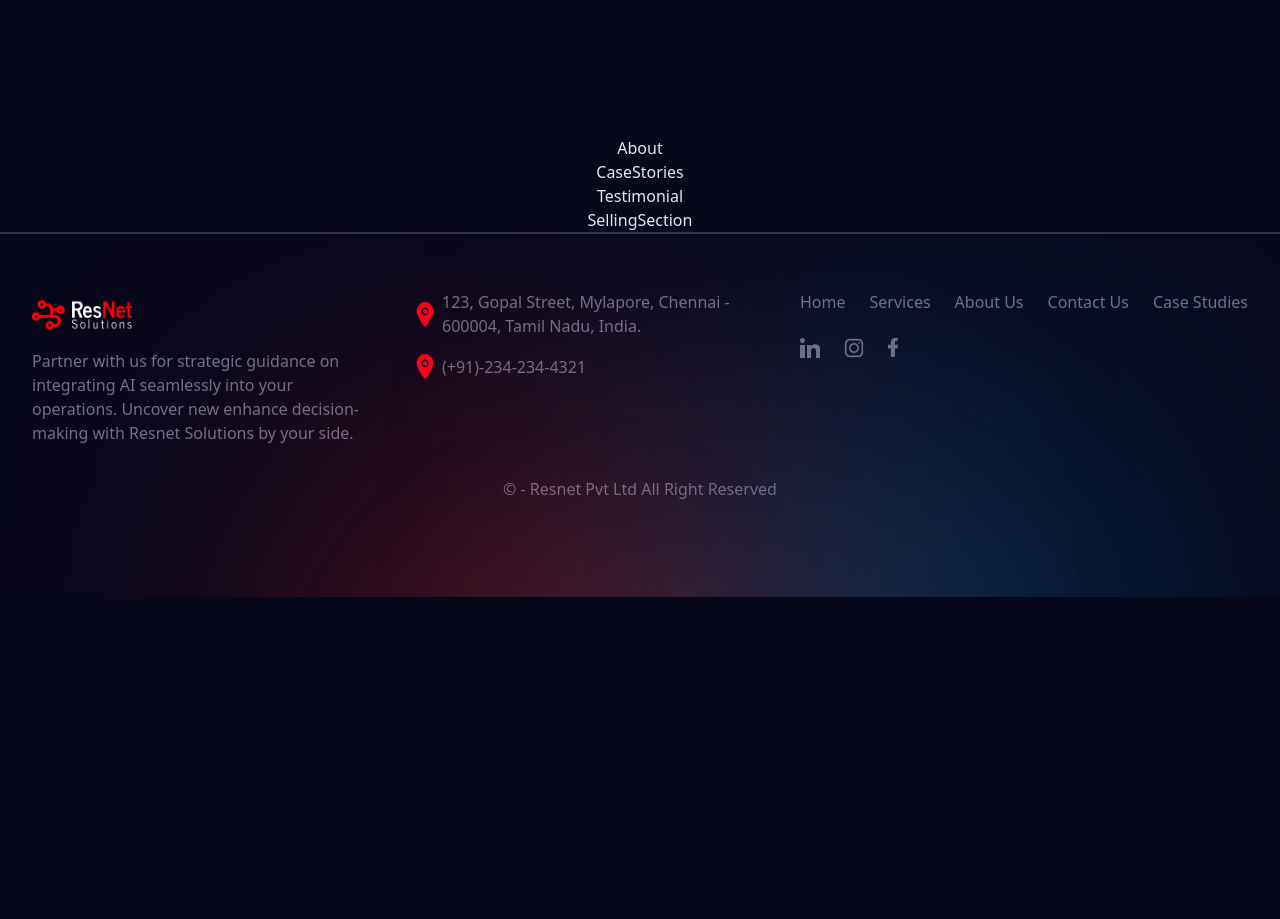
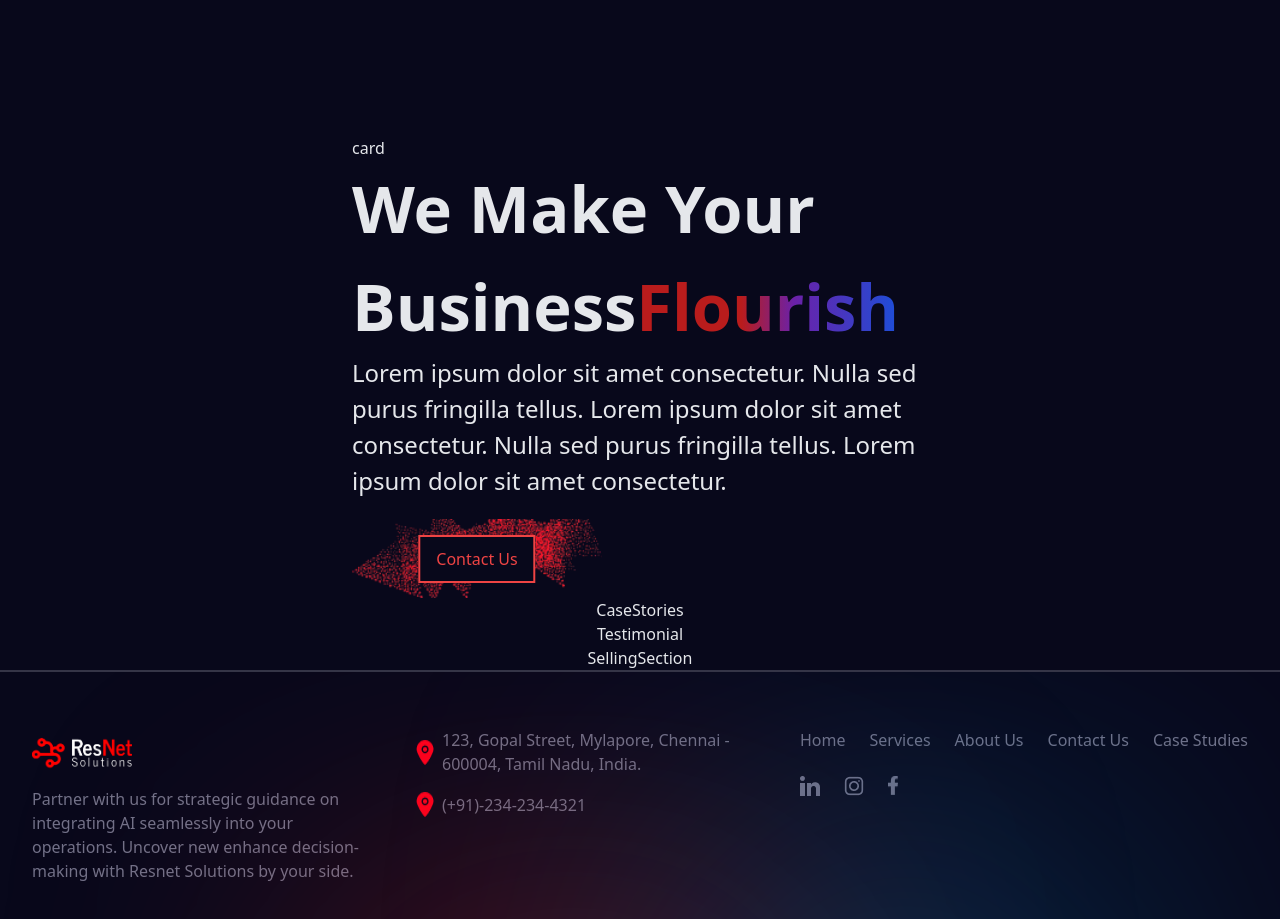
Before and after one commit to Qriocity-Company/Resnet, a Next.js app: page / in a window 1280 px wide. Shown: the part 1640-2559 px from the top of the page. Before the commit the page ends 2237 px from the top, so only its background shows below. Built offline with nearby package versions, Linux system fonts and the light colour scheme.

Commit message:
added about section

```diff
--- a/components/About.tsx
+++ b/components/About.tsx
@@ -1,7 +1,50 @@
-import React from 'react'
+"use client"
+import React, { useState, useEffect } from 'react'
+import Image from 'next/image'
+import buttonPattern from "../assets/button-pattern.png"
 
 export const About = () => {
+
+  const wordArray = ["Thrive", "Flourish", "Scale 10x"]
+  const [Words, setWords] = useState(wordArray[0]);
+
+  useEffect(() => {
+    let currentIndex = 0;
+
+    const intervalId = setInterval(() => {
+      // Update state with the current word
+      setWords(wordArray[currentIndex]);
+
+      // Move to the next word in the array
+      currentIndex = (currentIndex + 1) % wordArray.length;
+    }, 2000); // Adjust the interval duration as needed (e.g., 2000 milliseconds for 2 seconds)
+
+    // Cleanup the interval when the component unmounts
+    return () => clearInterval(intervalId);
+  }, []);
+
+
   return (
-    <div>About</div>
+    <div>
+      <div>card</div>
+    <div className='max-w-xl'>
+    <div className='text-[65px] font-[700] w-full' >
+        <span>We Make Your Business</span>
+        <span className='font-semibold  text-transparent bg-gradient-to-r from-red-700 from-40% via-purple-800 via-60% to-blue-700 to-100% bg-clip-text text-center' >{Words}
+        </span>
+
+      </div>
+      <div className='text-[24px]'>Lorem ipsum dolor sit amet consectetur. Nulla sed purus fringilla tellus. Lorem ipsum dolor sit amet consectetur. Nulla sed purus fringilla tellus. Lorem ipsum dolor sit amet consectetur. </div>
+
+      <div className='mt-5 relative w-fit group' >
+      <Image src={buttonPattern} alt='Resnet Solutions' className='group-hover:scale-50 ease-in-out duration-700' width={250} />
+  <button className=" absolute top-1/2 left-1/2  text-red-500  px-4 py-[10px] bg-[#08081B] border-2 border-red-500 group-hover:bg-red-500 group-hover:text-white ease-in-out duration-500" style={{transform : "translate(-50% , -50%)"}} >Contact Us</button>
+</div>
+
+    </div>
+
+
+
+    </div>
   )
 }
```
Also changed, not shown: components/Navbar.tsx (line endings or trailing spaces), components/Services.tsx (line endings or trailing spaces).
